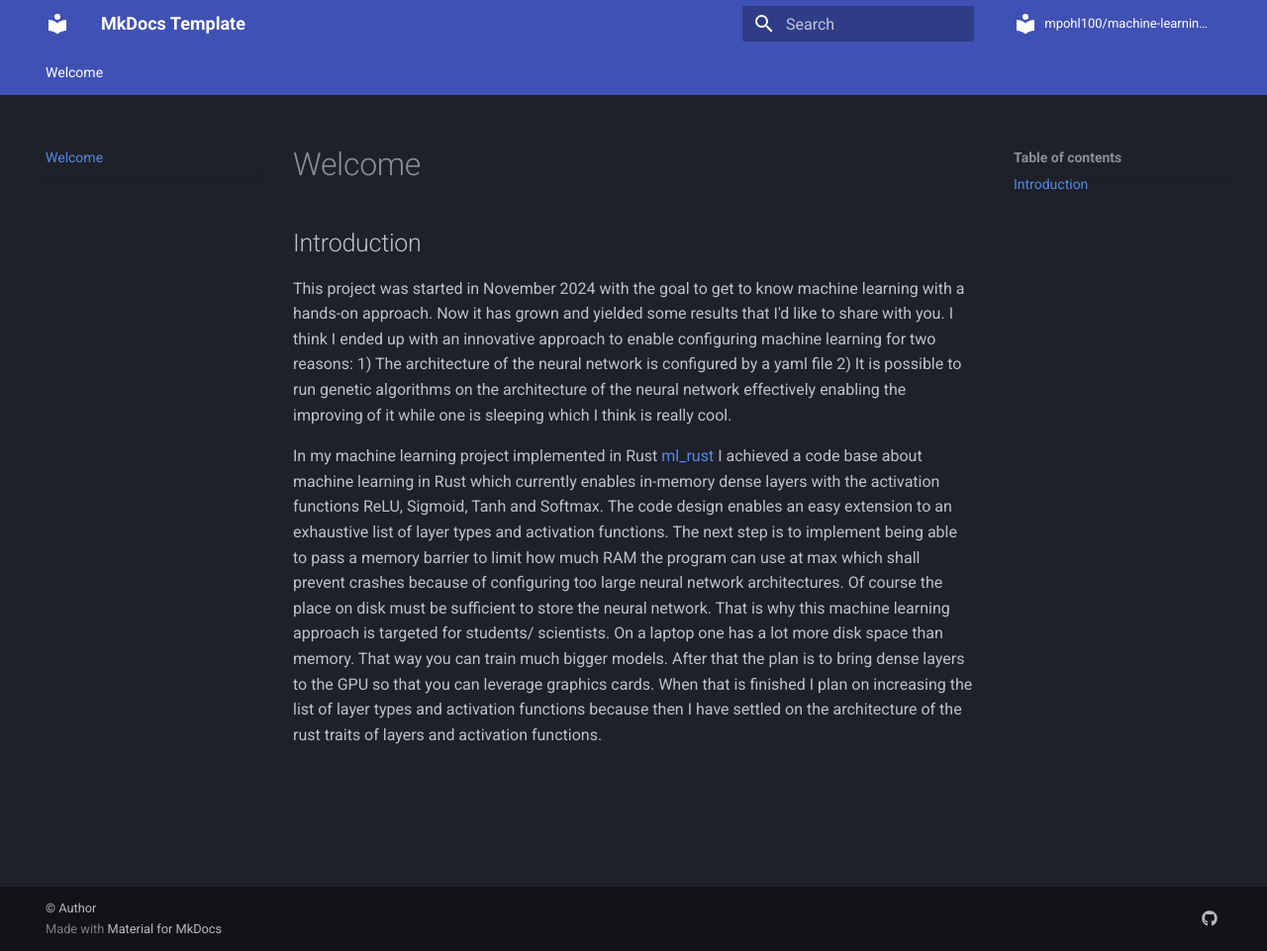
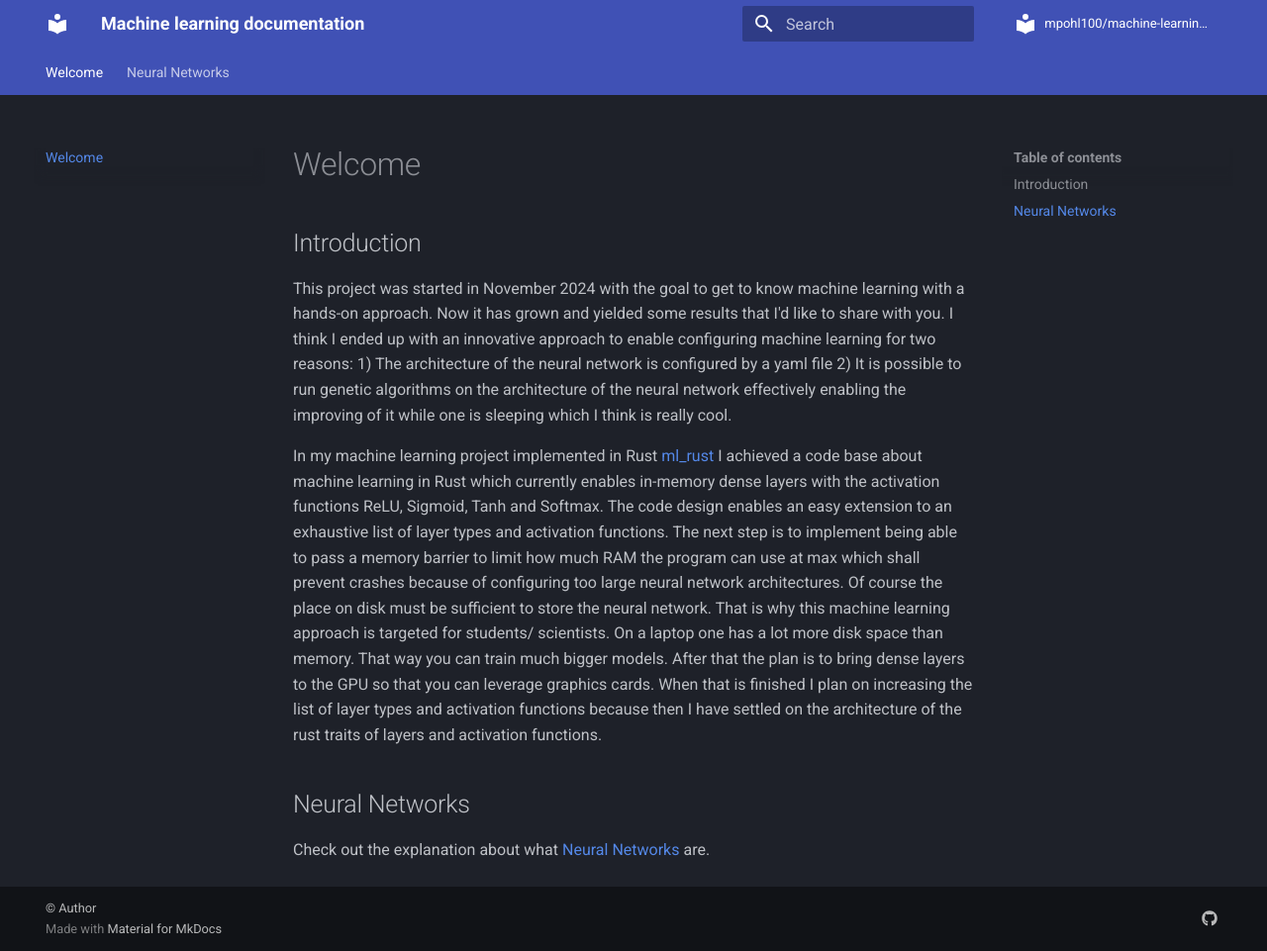
Before and after one commit to mpohl100/machine-learning-docs, an MkDocs documentation site: the page built from docs/index.md, in a window 1280 px wide and 961 px high. Shown: the whole window at 99% size. Built offline with MkDocs 1.6.1 and Material for MkDocs 9.7.7, drawn with Linux system fonts in a browser that asks for light colours; comment, search, counter and statistics services are not loaded.

Commit message:
add explanation about neural networks

```diff
--- a/docs/index.md
+++ b/docs/index.md
@@ -14,3 +14,7 @@
 That is why this machine learning approach is targeted for students/ scientists. On a laptop one has a lot more disk space than memory. That way you can train much bigger models.
 After that the plan is to bring dense layers to the GPU so that you can leverage graphics cards.
 When that is finished I plan on increasing the list of layer types and activation functions because then I have settled on the architecture of the rust traits of layers and activation functions.
+
+## Neural Networks
+
+Check out the explanation about what [Neural Networks](neural_networks.md) are.
--- a/mkdocs.yml
+++ b/mkdocs.yml
@@ -27,8 +27,8 @@
 # | - https://www.mkdocs.org/user-guide/configuration/#site_url                                            |
 # |                                                                                                        |
 # +--------------------------------------------------------------------------------------------------------+
-site_name: MkDocs Template
-site_description: 'A template for future MkDocs wikis'
+site_name: Machine learning documentation
+site_description: 'A documentation for how I want to ease machine learning for everyone'
 site_author: 'mpohl100'
 
 # +--------------------------------------------------------------------------------------------------------+
@@ -93,6 +93,7 @@
 # +--------------------------------------------------------------------------------------------------------+
 nav:
   - Welcome: index.md
+  - Neural Networks: neural_networks.md
 
 # +--------------------------------------------------------------------------------------------------------+
 # |                                                                                                        |
```
Also changed, not shown: docs/neural_networks.md (added, +28 -0 lines).
